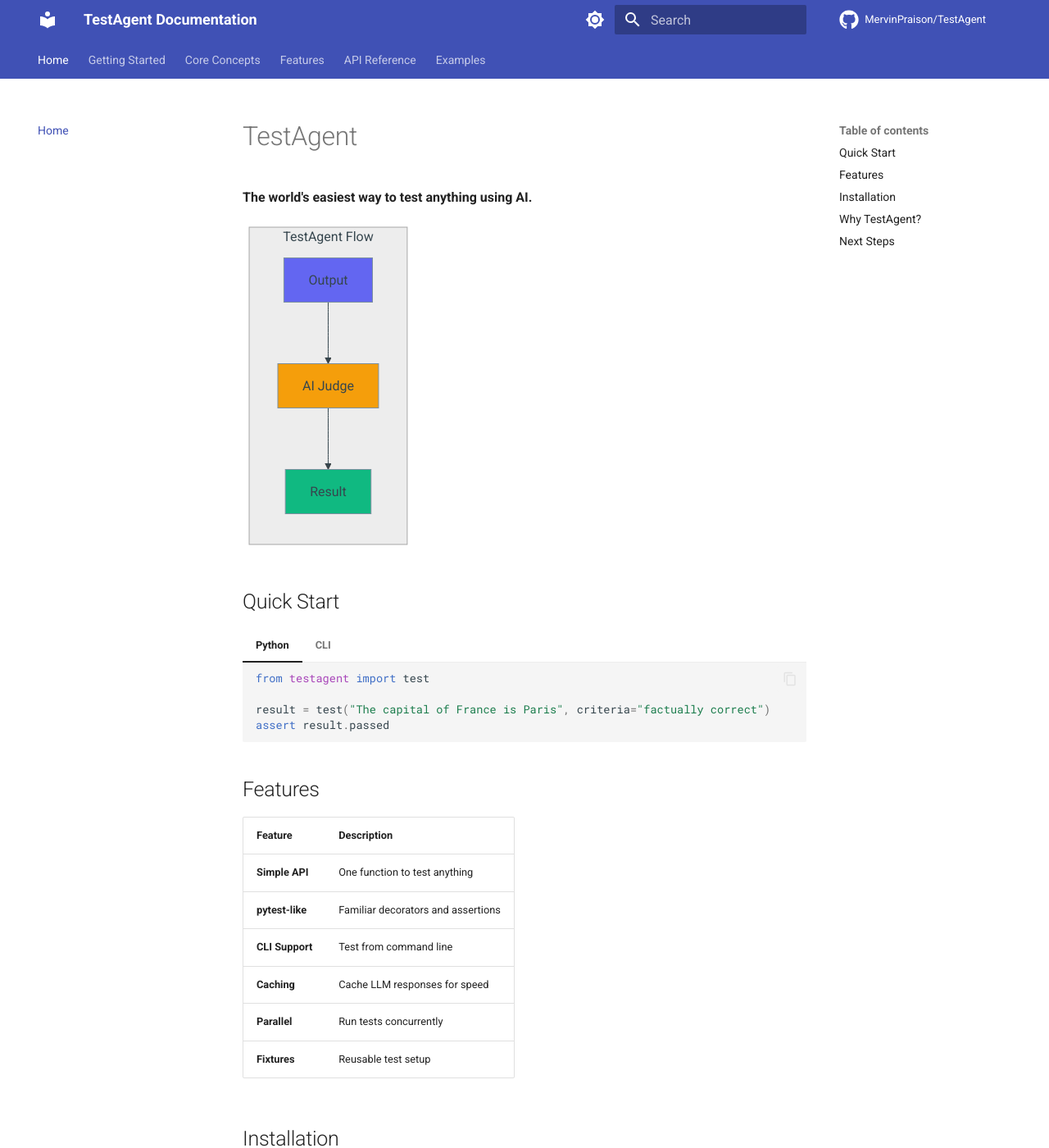
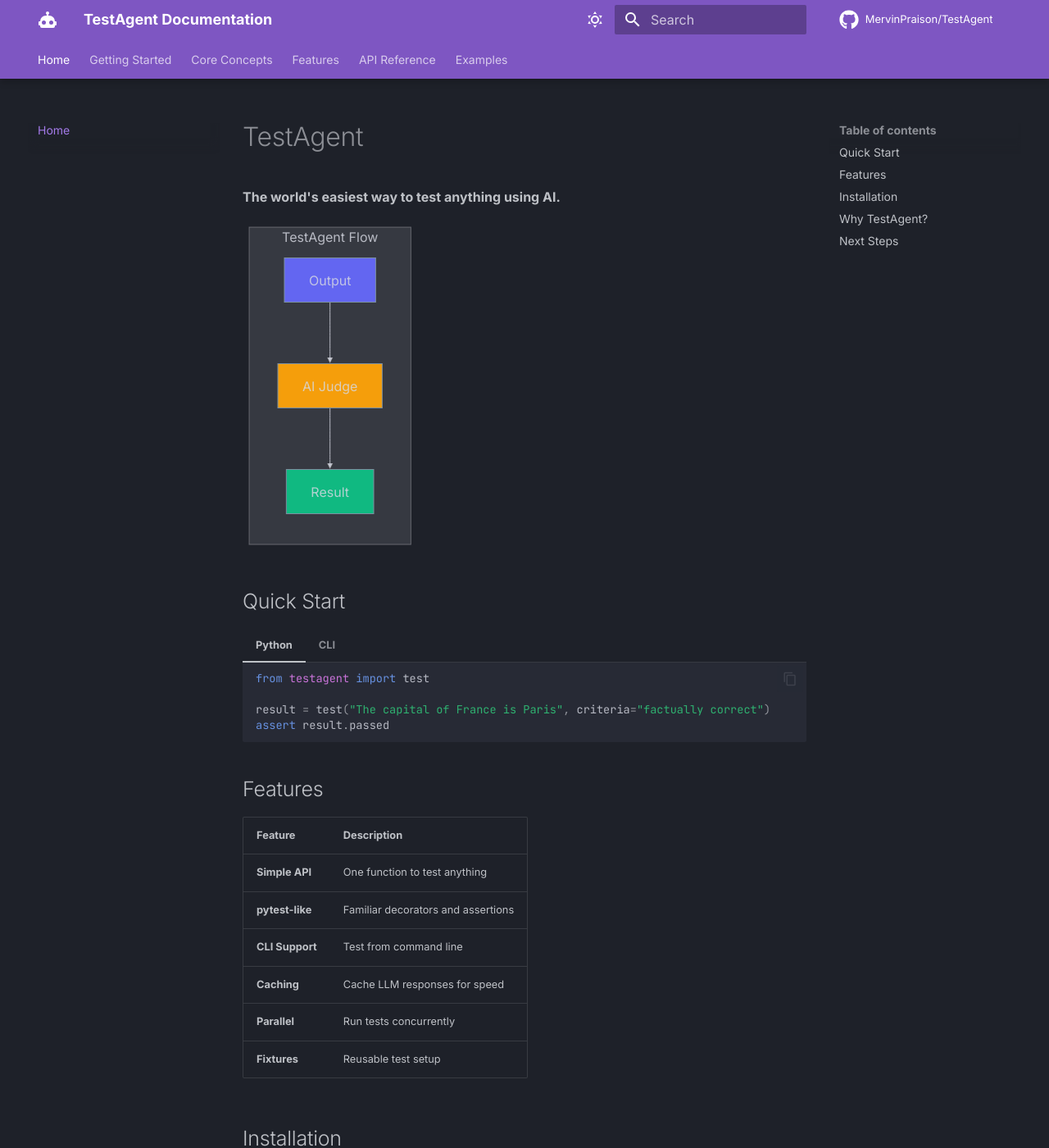
Before and after one commit to MervinPraison/TestAgent, an MkDocs documentation site: the page built from docs/index.md, in a window 1280 px wide and 1400 px high. Shown: the whole window at 82% size. Built offline with MkDocs 1.6.1 and Material for MkDocs 9.7.7, drawn with Linux system fonts in a browser that asks for light colours; comment, search, counter and statistics services are not loaded.

Commit message:
style: Update to modern dark theme with deep purple/cyan colors

```diff
--- a/mkdocs.yml
+++ b/mkdocs.yml
@@ -7,31 +7,41 @@
 theme:
   name: material
   palette:
+    - scheme: slate
+      primary: deep purple
+      accent: cyan
+      toggle:
+        icon: material/weather-sunny
+        name: Switch to light mode
     - scheme: default
-      primary: indigo
-      accent: indigo
+      primary: deep purple
+      accent: cyan
       toggle:
-        icon: material/brightness-7
+        icon: material/weather-night
         name: Switch to dark mode
-    - scheme: slate
-      primary: indigo
-      accent: indigo
-      toggle:
-        icon: material/brightness-4
-        name: Switch to light mode
+  font:
+    text: Inter
+    code: JetBrains Mono
   features:
     - navigation.instant
+    - navigation.instant.progress
     - navigation.tracking
     - navigation.tabs
+    - navigation.tabs.sticky
     - navigation.sections
     - navigation.expand
     - navigation.top
+    - navigation.path
     - search.suggest
     - search.highlight
+    - search.share
     - content.code.copy
     - content.code.annotate
+    - content.tabs.link
+    - toc.follow
   icon:
     repo: fontawesome/brands/github
+    logo: material/robot
 
 plugins:
   - search
```
